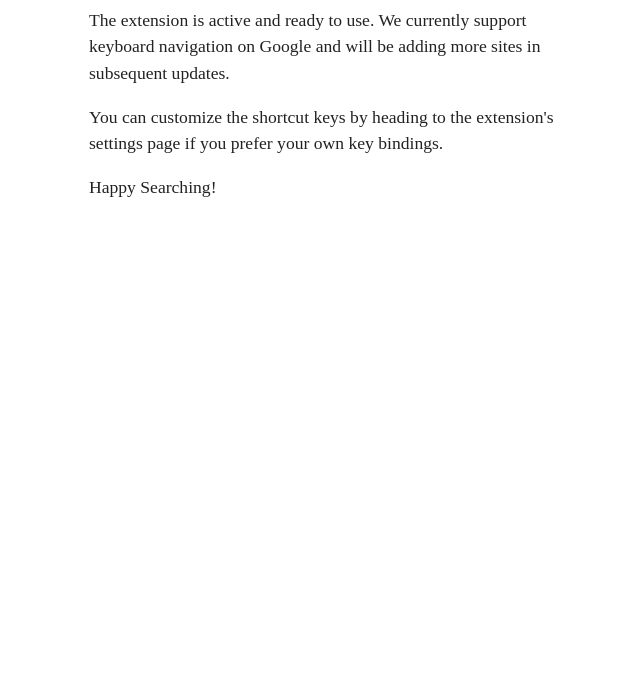
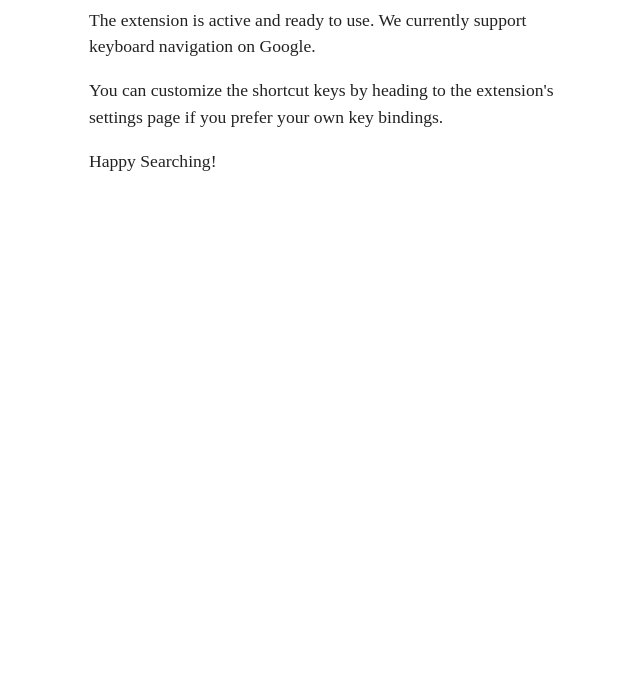
Before and after one commit to alabhyajindal/searchselect, a plain HTML site: page onboarding.html in a window 1280 px wide. Shown: the part 110-800 px from the top of the page, without its empty margins (311-951 px from the left). Drawn offline with Linux system fonts and the light colour scheme.

Commit message:
Updated the onboarding message

```diff
--- a/onboarding.html
+++ b/onboarding.html
@@ -18,7 +18,7 @@
     <h1>Thank you for installing Search Select!</h1>
     <p>
       The extension is active and ready to use. We currently support keyboard
-      navigation on Google and will be adding more sites in subsequent updates.
+      navigation on Google.
     </p>
     <p>
       You can customize the shortcut keys by heading to the extension&apos;s
```
